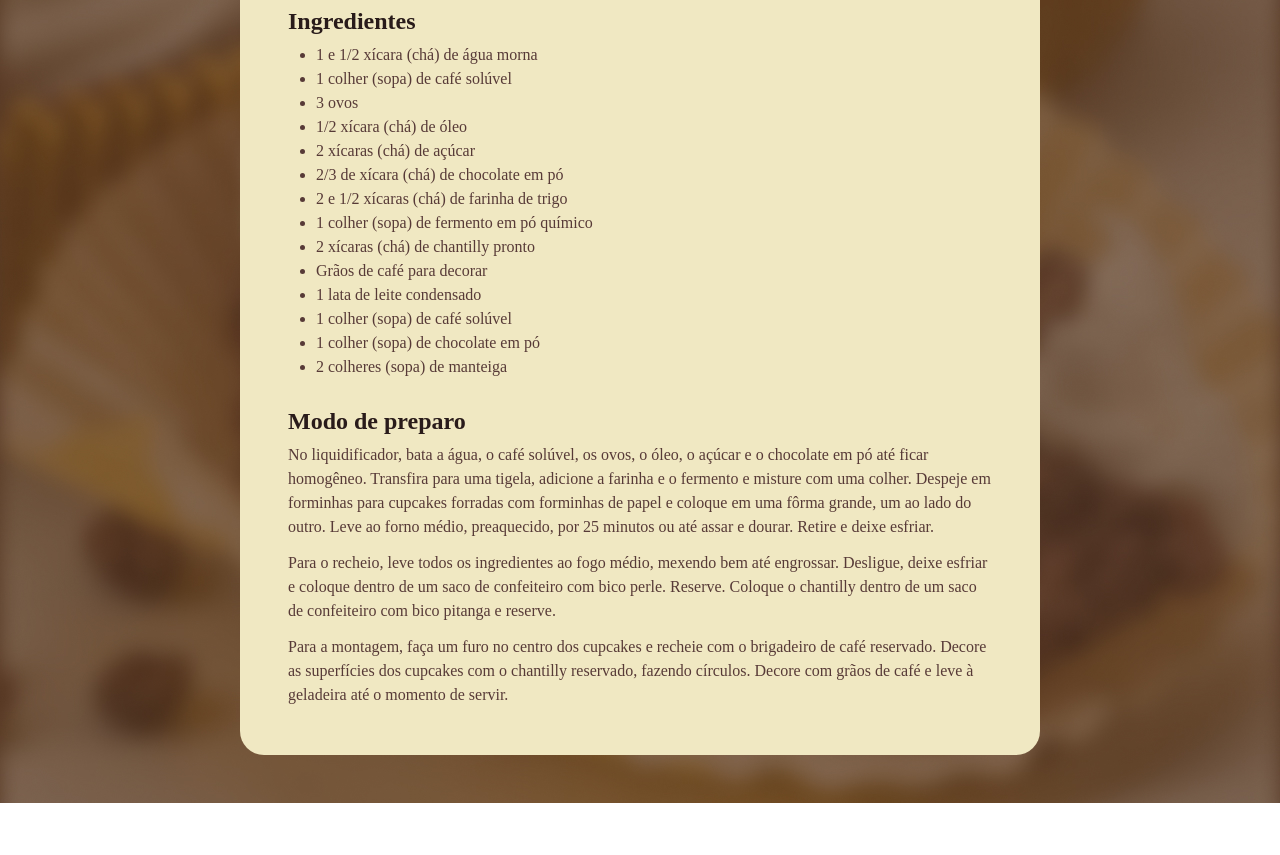
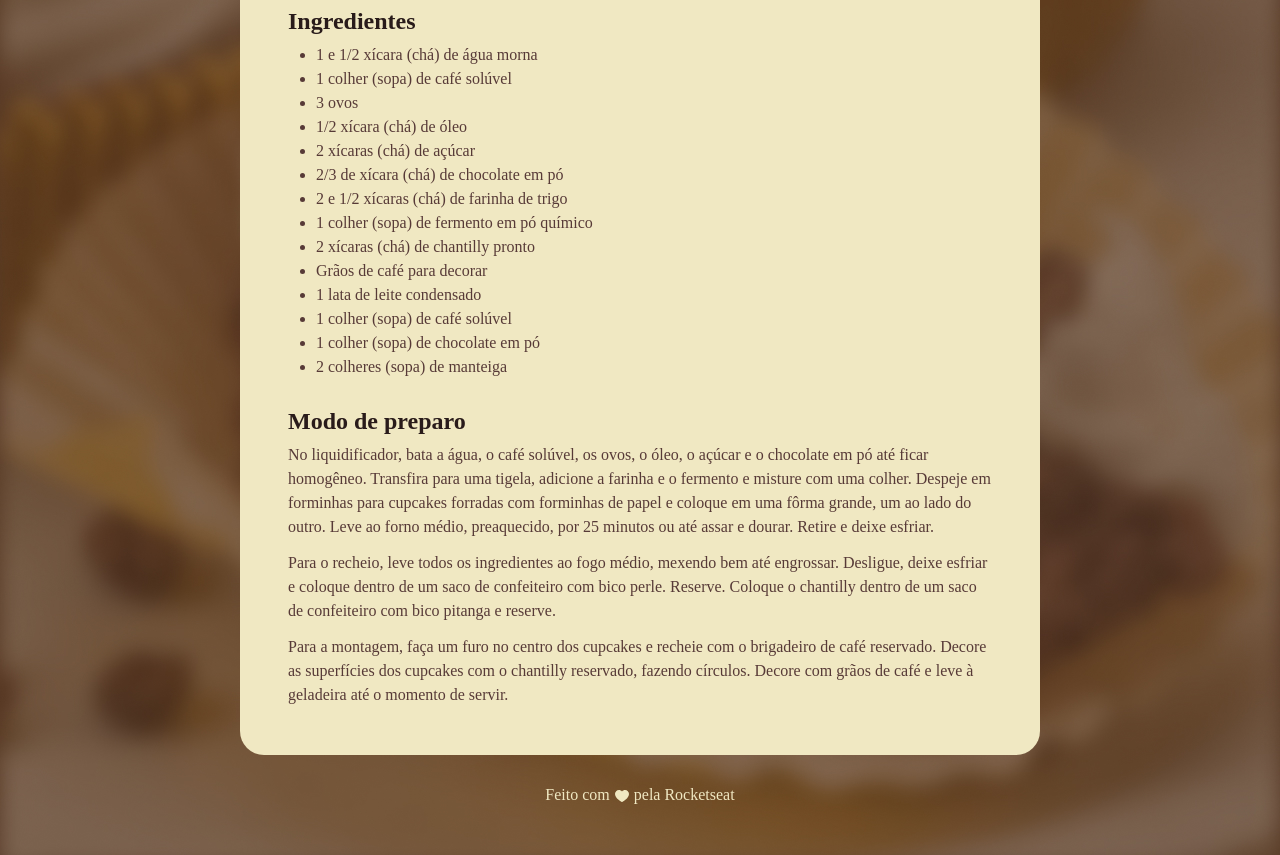
Before and after one commit to giovanigirardi/Pagina-de-Receitas, a plain HTML site: page index.html in a window 1280 px wide. Shown: the part 720-1575 px from the top of the page. Before the commit the page ends 1523 px from the top, so only its background shows below. Drawn offline with Linux system fonts and the light colour scheme; a web font is replaced by a local one.

Commit message:
adicionando footer

```diff
--- a/index.html
+++ b/index.html
@@ -73,5 +73,7 @@
         </section>
       </main>
     </div>
+
+    <footer>Feito com <img src="assets/heart.svg" alt="Coração fofinho" /> pela Rocketseat</footer>
   </body>
 </html>
--- a/style.css
+++ b/style.css
@@ -19,7 +19,7 @@ body {
 #page {
   width: 800px;
   box-sizing: border-box;
-  margin: 48px auto;
+  margin: 48px auto 28px;
   padding: 24px;
   border-radius: 24px;
   background-color: #f0e8c2;
@@ -60,3 +60,13 @@ h2 {
 ul {
   padding-left: 28px;
 }
+
+footer {
+  color: #f0e8c2;
+  text-align: center;
+  margin-bottom: 48px;
+}
+
+footer img {
+  vertical-align: middle;
+}
```
Also changed, not shown: assets/heart.svg (added).
